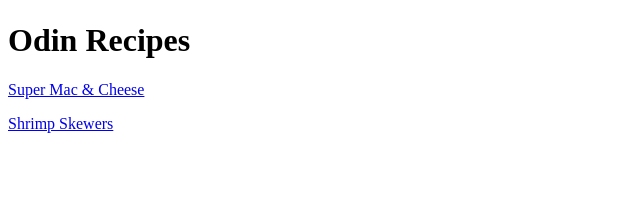
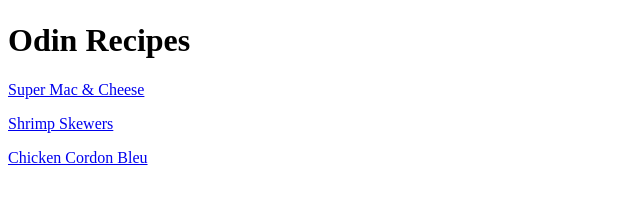
Before and after one commit to d-koda/odin-recipes, a plain HTML site: page odin-recipes/index.html in a window 1280 px wide. Shown: the part 27-228 px from the top of the page, without its empty margins (0-640 px from the left). Drawn offline with Linux system fonts and the light colour scheme.

Commit message:
forgot to update the index LEL

```diff
--- a/odin-recipes/index.html
+++ b/odin-recipes/index.html
@@ -12,5 +12,7 @@
         <a href="./recipes/macandcheese.html">Super Mac & Cheese</a>
 
         <a href="./recipes/shrimpskewers.html"><p>Shrimp Skewers</p></a>
+
+        <a href="./recipes/chickencordonbleu.html">Chicken Cordon Bleu</a>
     </body>
 </html>
```
